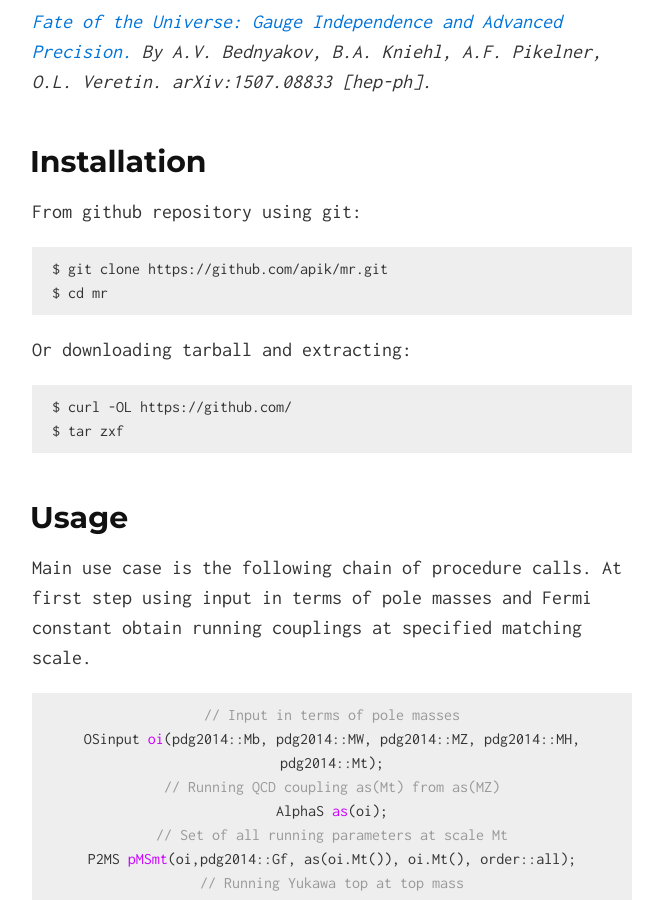
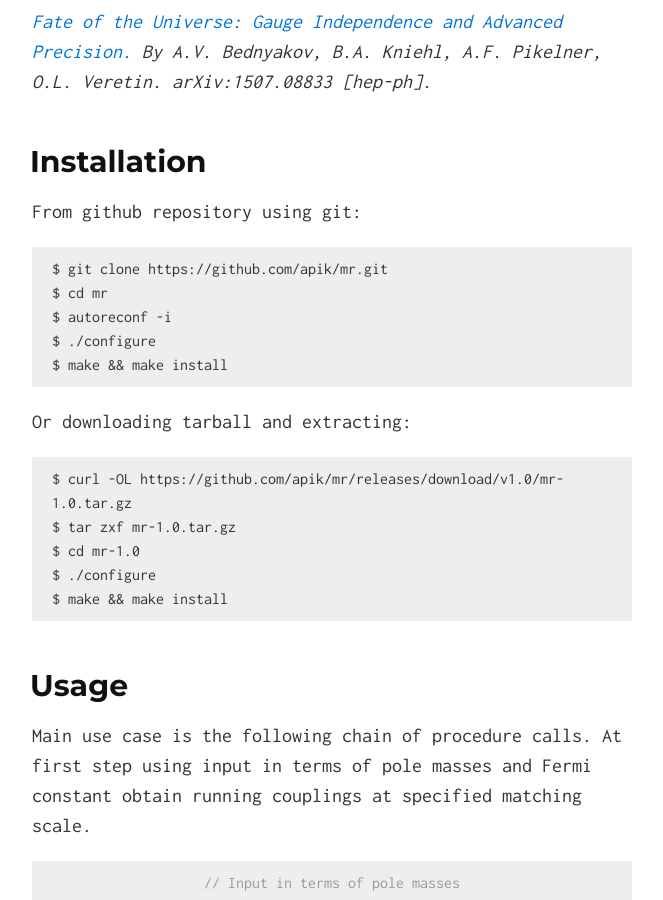
Before and after one commit to apik/mr, a Jekyll site: the page built from index.md, in a window 1280 px wide and 900 px high, scrolled down 2253 px. Shown: the whole window, without its empty margins (308-971 px from the left). Built offline with Jekyll 4.4.1, drawn with Linux system fonts in a browser that asks for light colours.

Commit message:
actual links to download

```diff
--- a/index.md
+++ b/index.md
@@ -53,13 +53,19 @@ From github repository using git:
 ~~~
 $ git clone https://github.com/apik/mr.git
 $ cd mr
+$ autoreconf -i
+$ ./configure
+$ make && make install
 ~~~
 
 Or downloading tarball and extracting:
 
 ~~~
-$ curl -OL https://github.com/
-$ tar zxf
+$ curl -OL https://github.com/apik/mr/releases/download/v1.0/mr-1.0.tar.gz
+$ tar zxf mr-1.0.tar.gz
+$ cd mr-1.0
+$ ./configure
+$ make && make install
 ~~~
 
 <A NAME="usage"></A>
```
